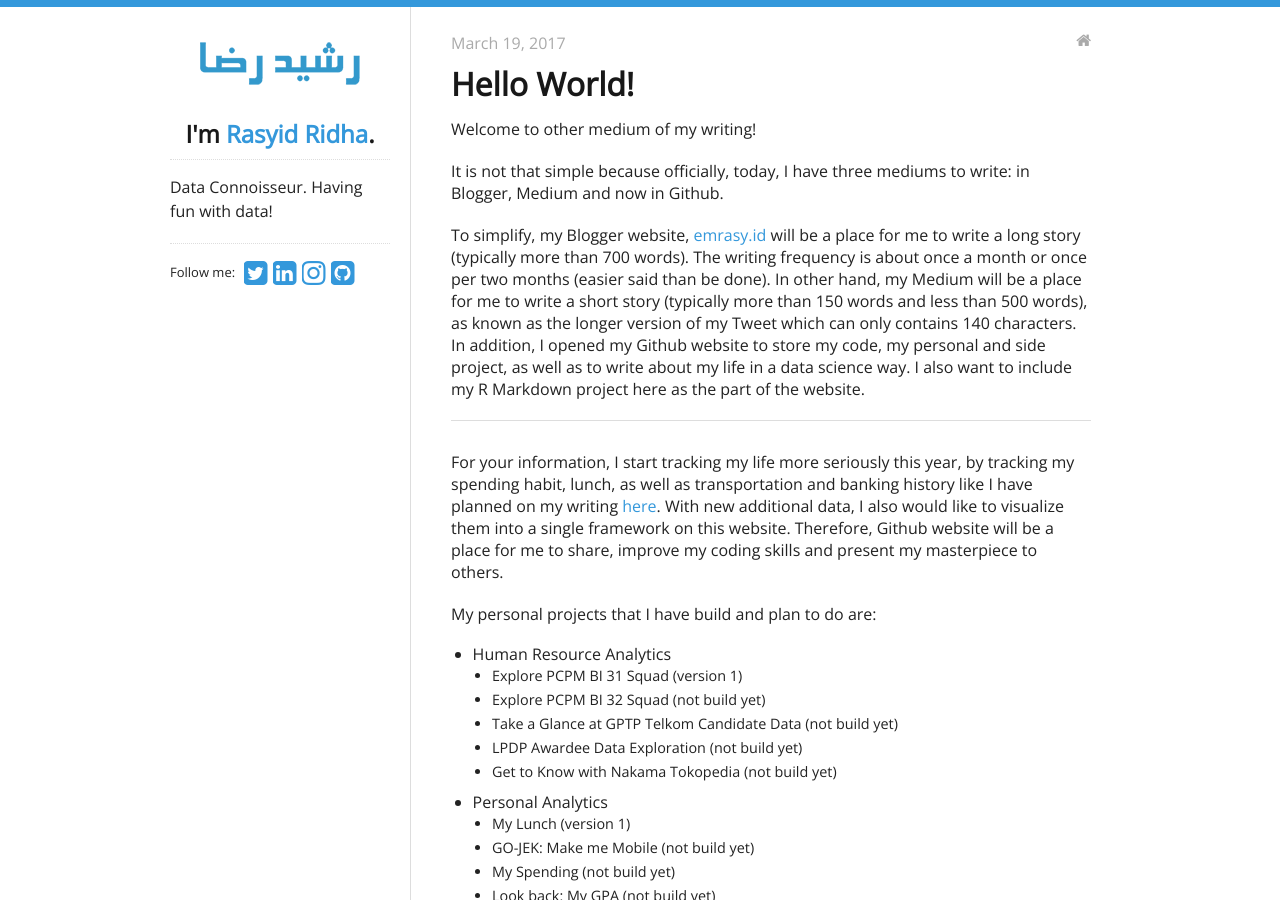
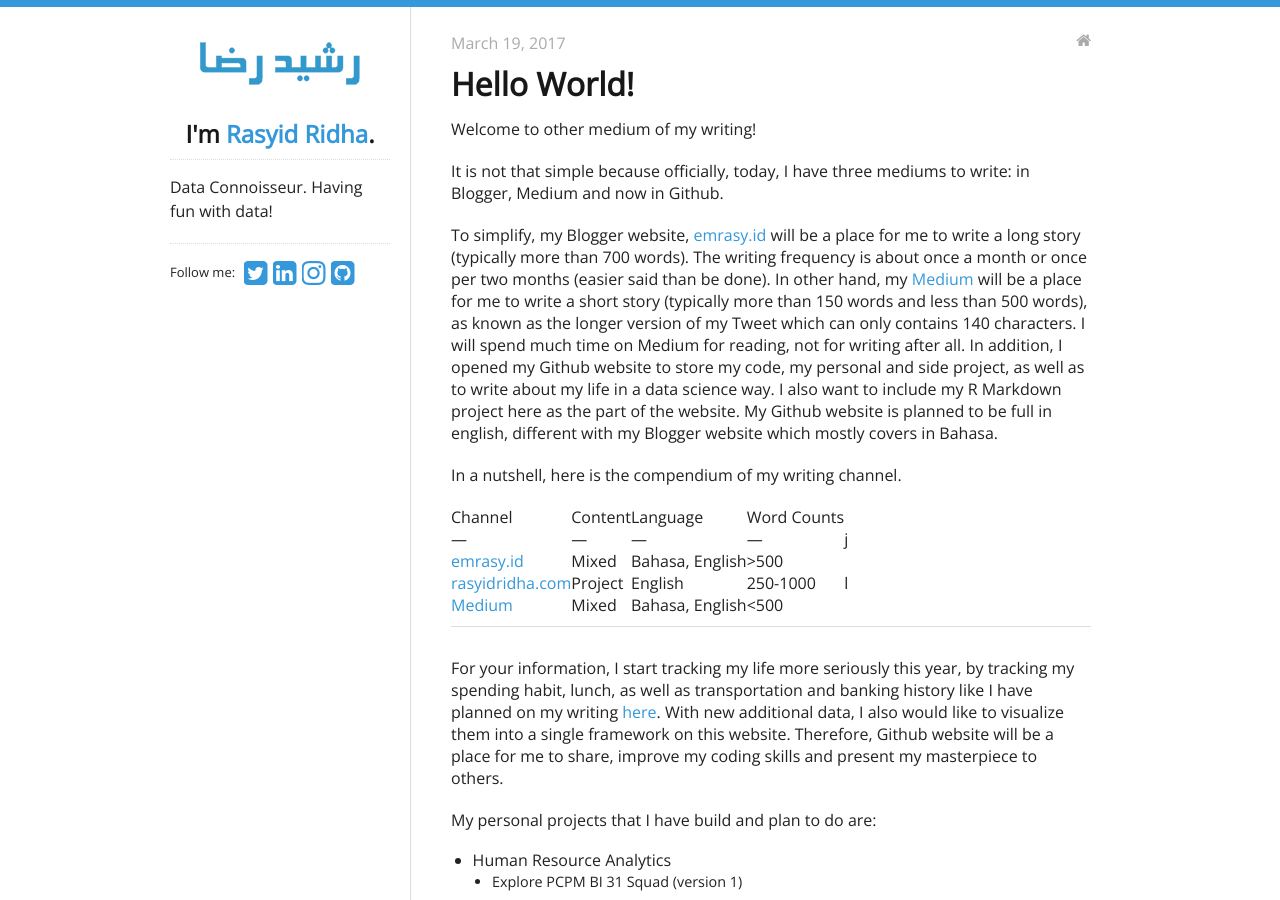
Before and after one commit to rasyidstat/rasyidstat.github.io, a Jekyll site: the page built from _posts/2017-03-19-hello-world.md, in a window 1280 px wide and 900 px high. Built offline with Jekyll 4.4.1, drawn with Linux system fonts in a browser that asks for light colours; nearby versions of some CDN libraries.

Commit message:
Update 2017-03-19-hello-world.md

```diff
--- a/_posts/2017-03-19-hello-world.md
+++ b/_posts/2017-03-19-hello-world.md
@@ -10,7 +10,15 @@ Welcome to other medium of my writing!
 
 It is not that simple because officially, today, I have three mediums to write: in Blogger, Medium and now in Github.
 
-To simplify, my Blogger website, [emrasy.id](http://www.emrasy.id) will be a place for me to write a long story (typically more than 700 words). The writing frequency is about once a month or once per two months (easier said than be done). In other hand, my Medium will be a place for me to write a short story (typically more than 150 words and less than 500 words), as known as the longer version of my Tweet which can only contains 140 characters. In addition, I opened my Github website to store my code, my personal and side project, as well as to write about my life in a data science way. I also want to include my R Markdown project here as the part of the website.
+To simplify, my Blogger website, [emrasy.id](http://www.emrasy.id) will be a place for me to write a long story (typically more than 700 words). The writing frequency is about once a month or once per two months (easier said than be done). In other hand, my [Medium](https://medium.com/@rasyidstat) will be a place for me to write a short story (typically more than 150 words and less than 500 words), as known as the longer version of my Tweet which can only contains 140 characters. I will spend much time on Medium for reading, not for writing after all. In addition, I opened my Github website to store my code, my personal and side project, as well as to write about my life in a data science way. I also want to include my R Markdown project here as the part of the website. My Github website is planned to be full in english, different with my Blogger website which mostly covers in Bahasa.
+
+In a nutshell, here is the compendium of my writing channel.
+
+|Channel|Content|Language|Word Counts|
+|---|---|---|---|j
+|[emrasy.id](http://www.emrasy.id)|Mixed|Bahasa, English|>500|
+|[rasyidridha.com](http://rasyidridha.com)|Project|English|250-1000|l
+|[Medium](https://medium.com/@rasyidstat)|Mixed|Bahasa, English|<500|
 
 ---
 
```
